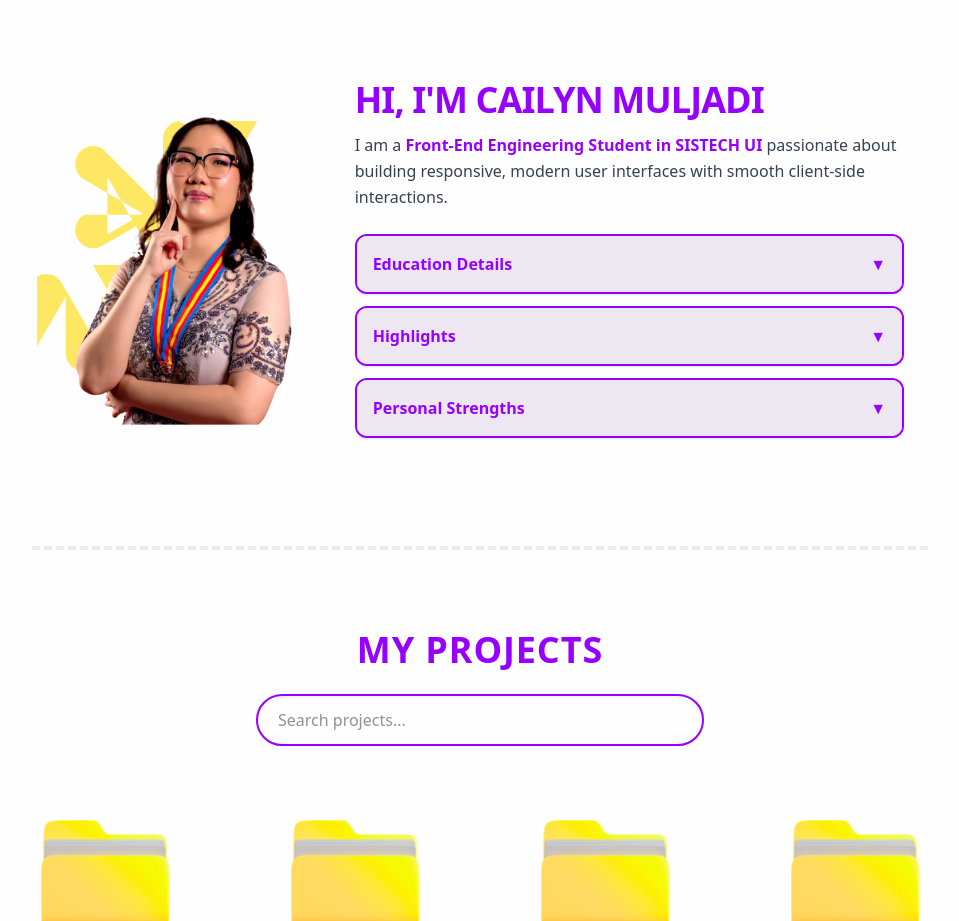
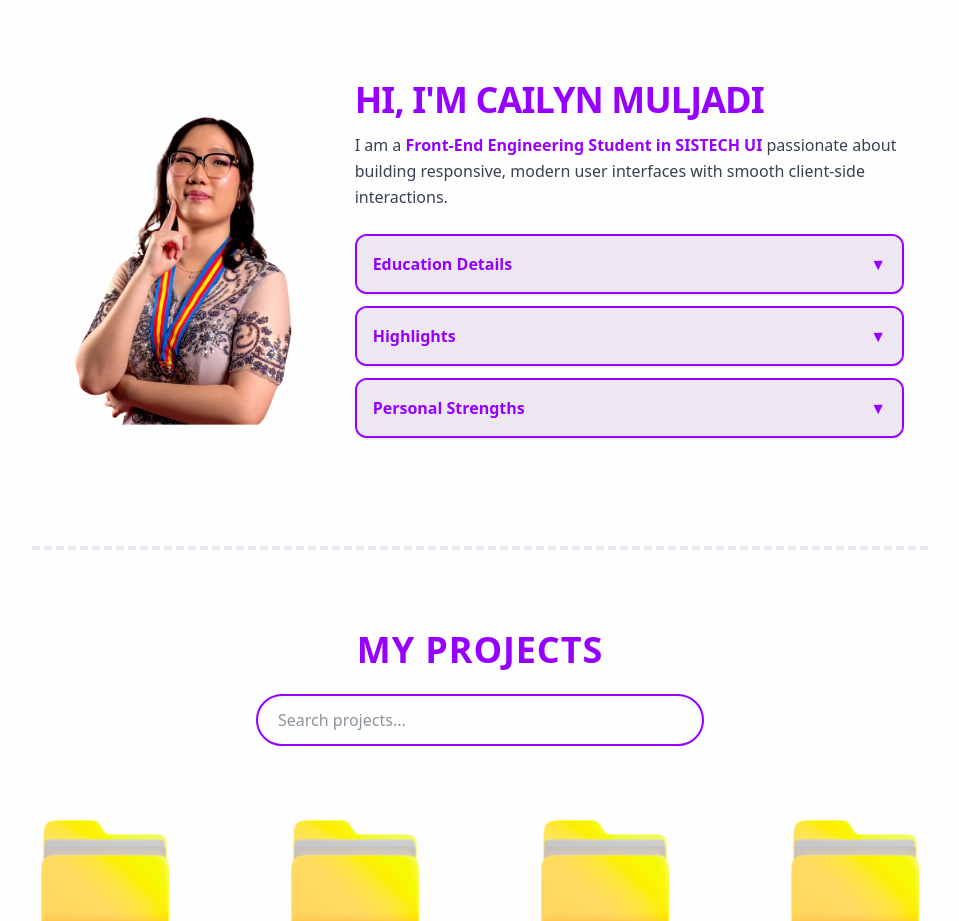
Before and after one commit to CailynMuljadi/portfolio-page, a Next.js app: page / in a window 1280 px wide. Shown: the part 800-1721 px from the top of the page, without its empty margins (160-1119 px from the left). Built offline with nearby package versions, Linux system fonts and the light colour scheme.

Commit message:
try again

```diff
--- a/app/components/IntroSection.tsx
+++ b/app/components/IntroSection.tsx
@@ -14,11 +14,7 @@ const LargeStarOfLifeBackground = () => (
     viewBox="0 0 512 512"
     fill="#ffe347"
     className="w-full h-full opacity-85"
-    style={{
-      transformOrigin: 'center center',
-    }}
-  >
-    <path d="M256 0c-17.7 0-32 14.3-32 32v124.7L116.1 48.8c-15.3-8.8-34.9-3.6-43.7 11.7s-3.6 34.9 11.7 43.7l107.9 62.3L84 166.5c-15.3 8.8-20.5 28.4-11.7 43.7s28.4 20.5 43.7 11.7l107.9-62.3V256H99.3l62.3 107.9c8.8 15.3 3.6 34.9-11.7 43.7s-34.9 3-43.7-11.7L44.1 288c-8.8-15.3-28.4-20.5-43.7-11.7S-20.1 304.7-11.3 420l62.3-107.9v100.6c0 17.7 14.3 32 32 32s32-14.3 32-32V312.1l107.9 62.3c15.3 8.8 34.9 3.6 43.7-11.7s3.6-34.9-11.7-43.7L157 256.7l107.9-62.3c15.3-8.8 20.5-28.4 11.7-43.7s-28.4-20.5-43.7-11.7L125.1 201.3V99.3l62.3 107.9c8.8 15.3 28.4 20.5 43.7 11.7s20.5-28.4 11.7-43.7L180.5 168h124.7c17.7 0 32-14.3 32-32s-14.3-32-32-32H331.5l62.3-107.9c8.8-15.3 3.6-34.9-11.7-43.7s-34.9-3.6-43.7 11.7L276.1 124.7V32c0-17.7-14.3-32-32-32z"/>
+    >
   </svg>
 );
 
```
